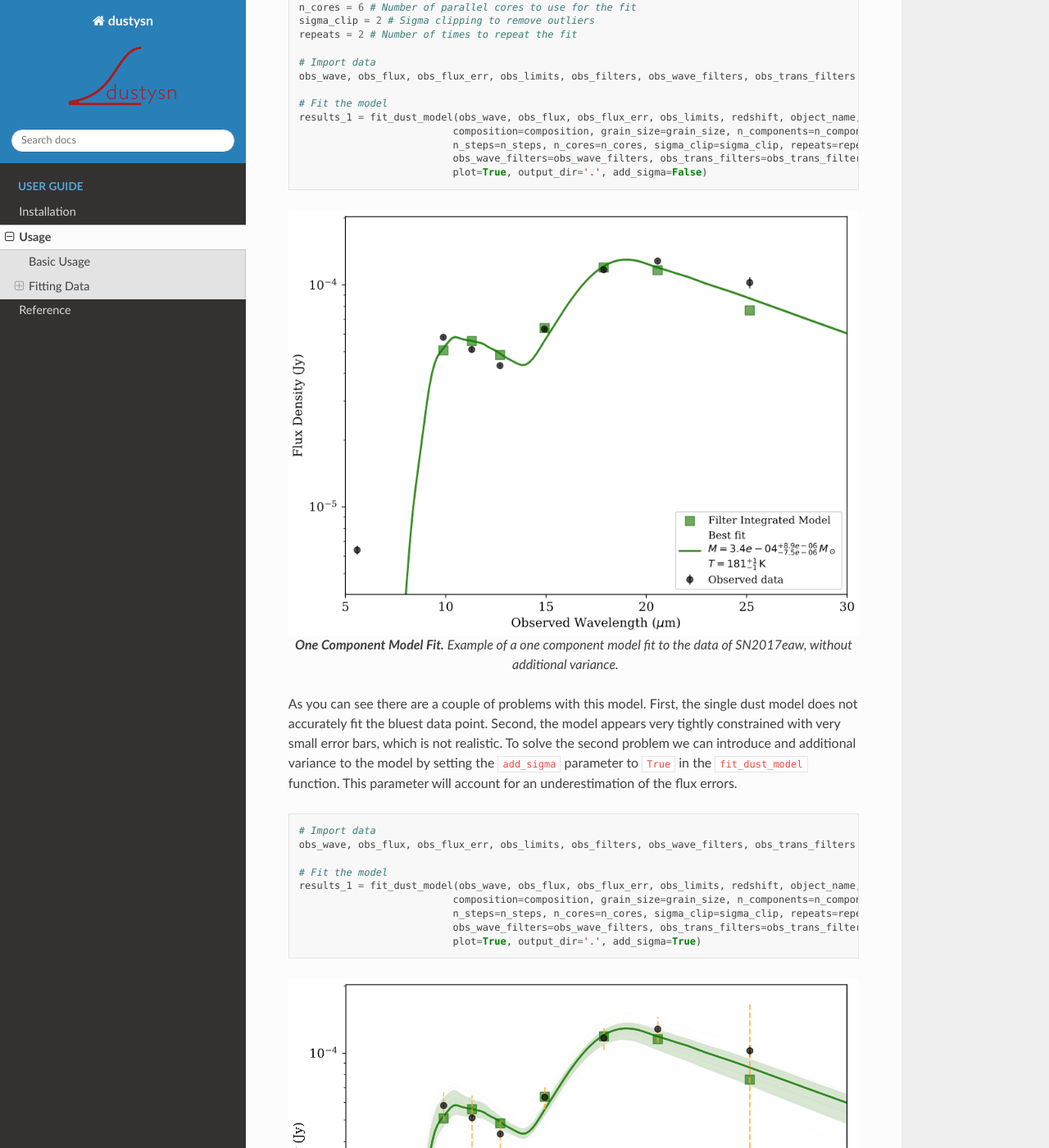
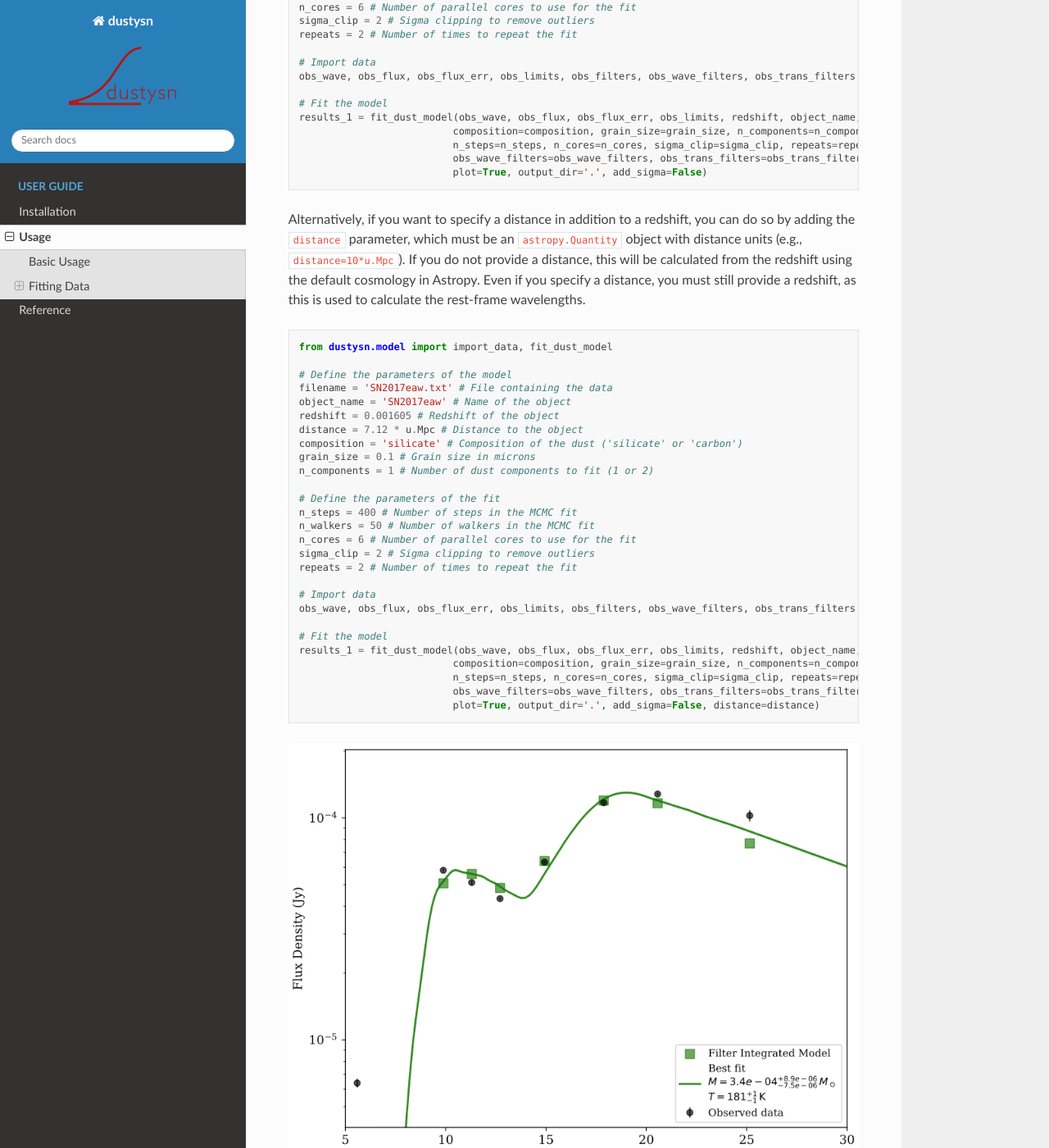
Before and after one commit to gmzsebastian/dustysn, a Sphinx documentation site: the page built from docs/usage.rst, in a window 1280 px wide and 1400 px high, scrolled down 2273 px. Shown: the whole window at 82% size. Built offline with Sphinx 7.4.7 and the Read the Docs theme 3.1.0, drawn with Linux system fonts in a browser that asks for light colours.

Commit message:
Add distance documentation

```diff
--- a/docs/usage.rst
+++ b/docs/usage.rst
@@ -146,6 +146,42 @@ The ``fit_dust_model`` is the main function used to fit the data, which uses MCM
                               obs_wave_filters=obs_wave_filters, obs_trans_filters=obs_trans_filters,
                               plot=True, output_dir='.', add_sigma=False)
 
+Alternatively, if you want to specify a distance in addition to a redshift, you can do so by adding the ``distance`` parameter,
+which must be an ``astropy.Quantity`` object with distance units (e.g., ``distance=10*u.Mpc``). If you do not provide a distance,
+this will be calculated from the redshift using the default cosmology in Astropy. Even if you specify a distance, you must
+still provide a redshift, as this is used to calculate the rest-frame wavelengths.
+
+.. code-block:: python
+
+    from dustysn.model import import_data, fit_dust_model
+
+    # Define the parameters of the model
+    filename = 'SN2017eaw.txt' # File containing the data
+    object_name = 'SN2017eaw' # Name of the object
+    redshift = 0.001605 # Redshift of the object
+    distance = 7.12 * u.Mpc # Distance to the object
+    composition = 'silicate' # Composition of the dust ('silicate' or 'carbon')
+    grain_size = 0.1 # Grain size in microns
+    n_components = 1 # Number of dust components to fit (1 or 2)
+
+    # Define the parameters of the fit
+    n_steps = 400 # Number of steps in the MCMC fit
+    n_walkers = 50 # Number of walkers in the MCMC fit
+    n_cores = 6 # Number of parallel cores to use for the fit
+    sigma_clip = 2 # Sigma clipping to remove outliers
+    repeats = 2 # Number of times to repeat the fit
+
+    # Import data
+    obs_wave, obs_flux, obs_flux_err, obs_limits, obs_filters, obs_wave_filters, obs_trans_filters = import_data('SN2017eaw.txt')
+
+    # Fit the model
+    results_1 = fit_dust_model(obs_wave, obs_flux, obs_flux_err, obs_limits, redshift, object_name,
+                              composition=composition, grain_size=grain_size, n_components=n_components, n_walkers=n_walkers,
+                              n_steps=n_steps, n_cores=n_cores, sigma_clip=sigma_clip, repeats=repeats,
+                              obs_wave_filters=obs_wave_filters, obs_trans_filters=obs_trans_filters,
+                              plot=True, output_dir='.', add_sigma=False, distance=distance)
+
+
 .. figure:: images/SN2017eaw_1_model_False.png
    :alt: 1 Component Model Fit without Sigma
    :align: center
```
Also changed, not shown: 1 other file.
